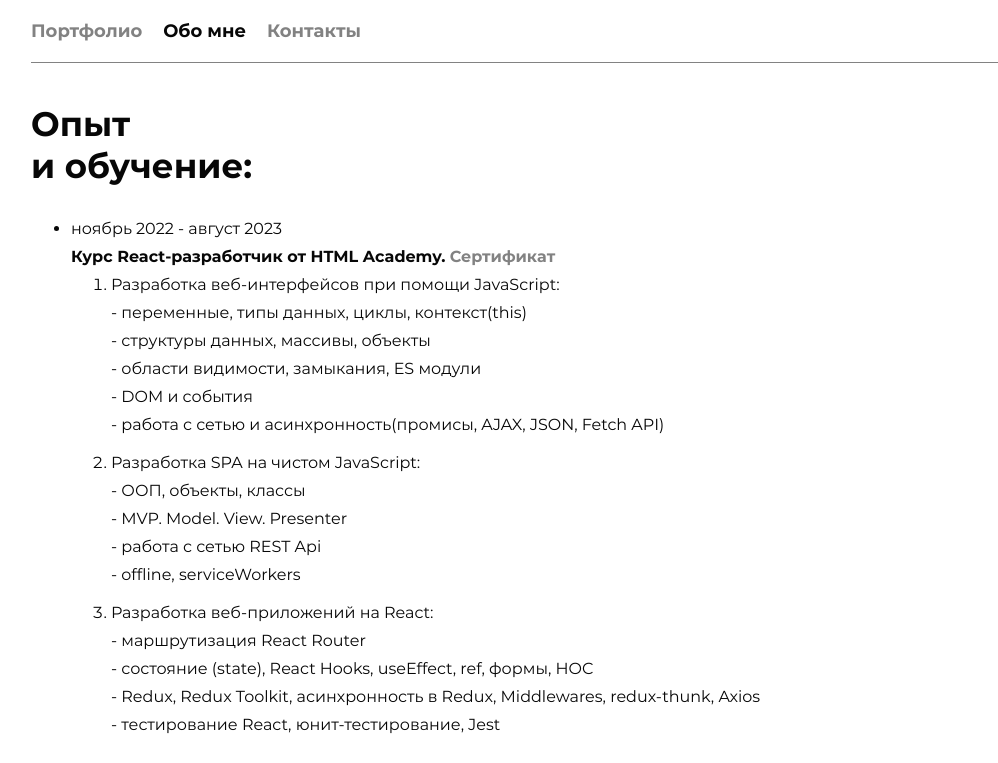
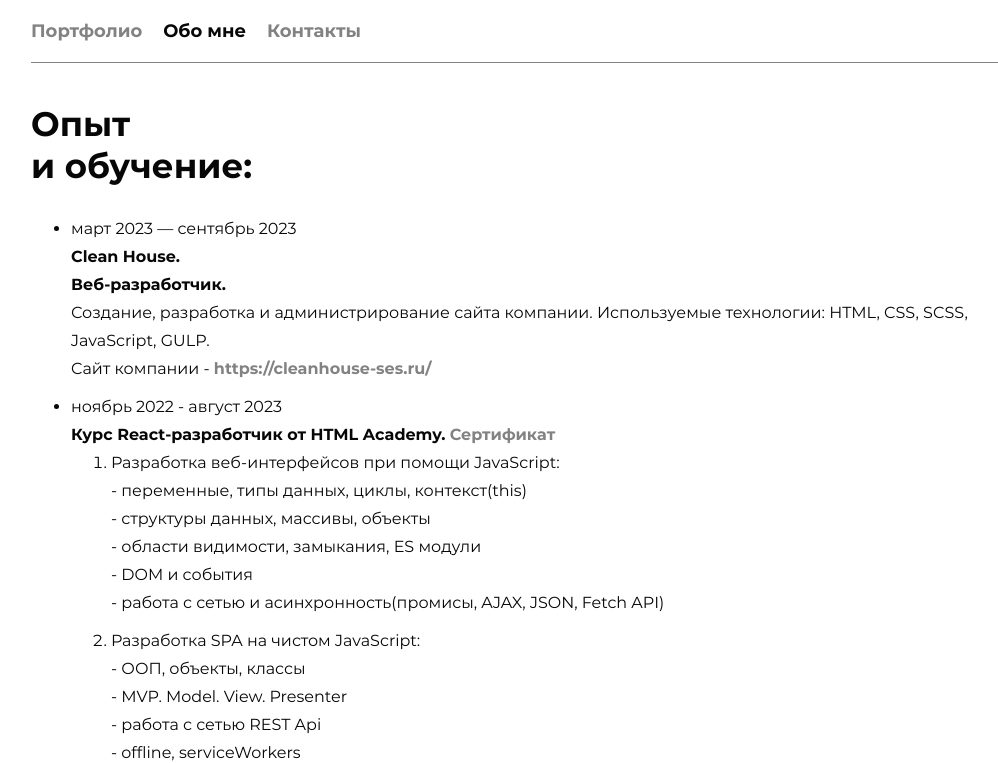
Before and after one commit to DenisJet/my-portfolio, a React (Create React App) app: page /about in a window 1280 px wide. Shown: the top 763 px of the page, without its empty margins (109-1107 px from the left). Built offline with nearby package versions, Linux system fonts and the light colour scheme.

Commit message:
add Clean House

```diff
--- a/src/components/blocks/ed-and-exp/ed-and-exp.jsx
+++ b/src/components/blocks/ed-and-exp/ed-and-exp.jsx
@@ -9,6 +9,27 @@ export default function EdAndExp({ className }) {
         <br /> и обучение:
       </SectionTitle>
       <ul>
+        <li>
+          <span>март 2023 — сентябрь 2023</span>
+          <div>
+            <p>
+              <strong>Clean House.</strong>
+            </p>
+            <p>
+              <strong>Веб-разработчик.</strong>
+            </p>
+            <p>
+              Создание, разработка и администрирование сайта компании. Используемые технологии:
+              HTML, CSS, SCSS, JavaScript, GULP.
+            </p>
+            <p>
+              Cайт компании -{' '}
+              <a href='https://cleanhouse-ses.ru/' target='blank'>
+                https://cleanhouse-ses.ru/
+              </a>
+            </p>
+          </div>
+        </li>
         <li>
           <span>ноябрь 2022 - август 2023</span>
           <div>
@@ -39,7 +60,10 @@ export default function EdAndExp({ className }) {
                 <p>Разработка веб-приложений на React:</p>
                 <p> - маршрутизация React Router</p>
                 <p> - состояние (state), React Hooks, useEffect, ref, формы, HOC </p>
-                <p> - Redux, Redux Toolkit, асинхронность в Redux, Middlewares, redux-thunk, Axios</p>
+                <p>
+                  {' '}
+                  - Redux, Redux Toolkit, асинхронность в Redux, Middlewares, redux-thunk, Axios
+                </p>
                 <p> - тестирование React, юнит-тестирование, Jest</p>
               </li>
             </ol>
@@ -56,15 +80,14 @@ export default function EdAndExp({ className }) {
               Сертификат
             </a>
             <p>
-              За время курса приобрел навыки семантической, валидной,
-              адаптивной, резиновой, кроссбраузерной, PixelPerfect вёрстки по
-              макетам Figma. Ретинизация графики, этих проектов и адаптивность и
-              оптимизация изображений.
-              <br /> Научился работать с объектами и массивами, с DOM деревом и
-              событиями в JavaScript. А так же работать с сетью: синхронные и
-              асинхронные операции, JSON, промисы, Fetch API.
-              <br /> Приобрёл опыт создания SPA, с использованием библиотеки
-              React (styled-components, react-hooks, react-router).
+              За время курса приобрел навыки семантической, валидной, адаптивной, резиновой,
+              кроссбраузерной, PixelPerfect вёрстки по макетам Figma. Ретинизация графики, этих
+              проектов и адаптивность и оптимизация изображений.
+              <br /> Научился работать с объектами и массивами, с DOM деревом и событиями в
+              JavaScript. А так же работать с сетью: синхронные и асинхронные операции, JSON,
+              промисы, Fetch API.
+              <br /> Приобрёл опыт создания SPA, с использованием библиотеки React
+              (styled-components, react-hooks, react-router).
             </p>
           </div>
         </li>
```
